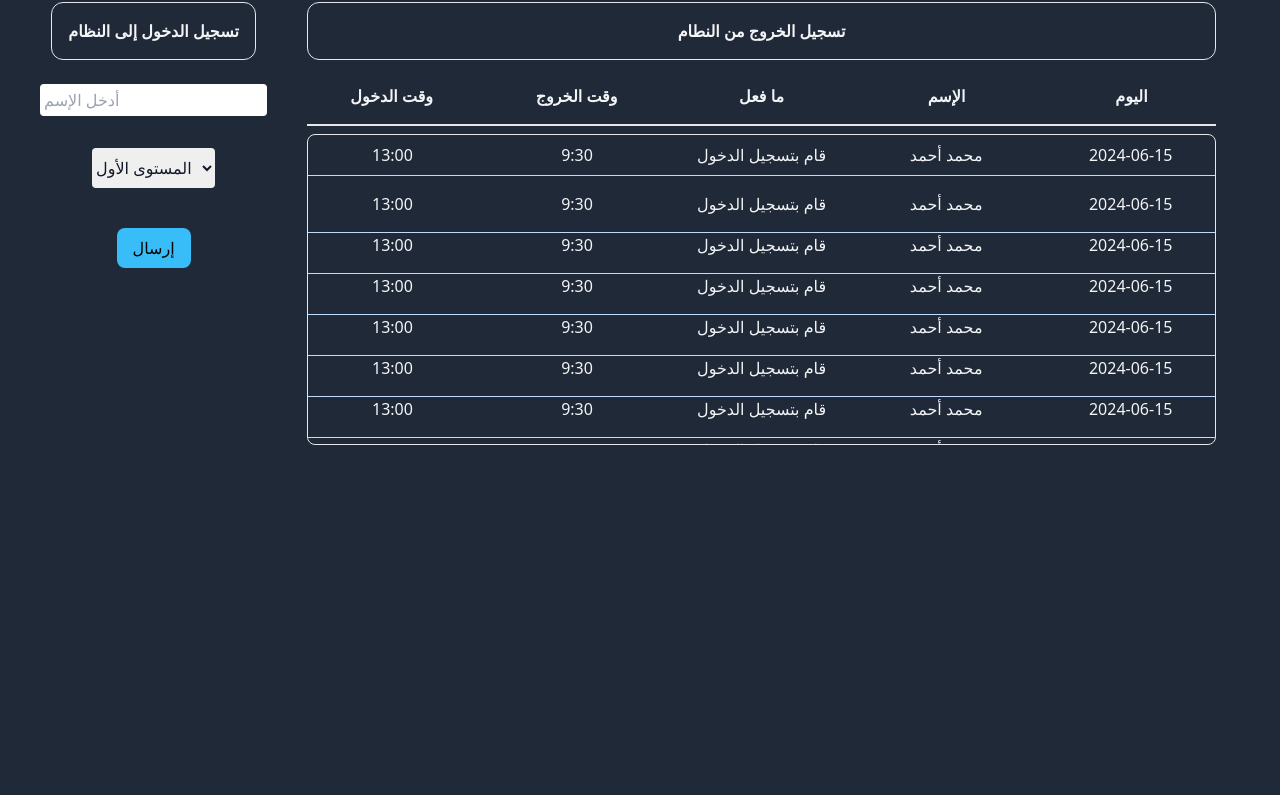
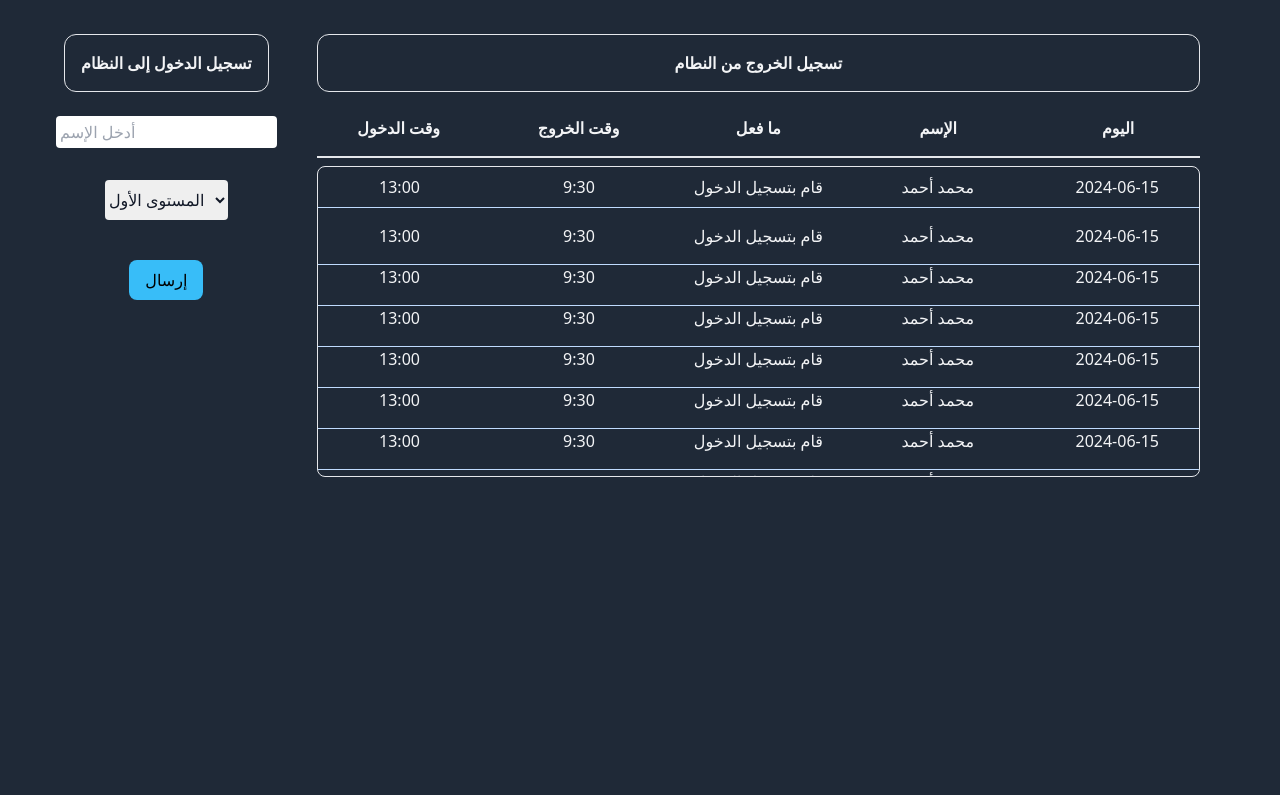
Before and after one commit to mubeeldev/labrecord, a website: page src/arabic-section.html in a window 1280 px wide. Shown: the part 168-963 px from the top of the page. Drawn offline with Linux system fonts and the light colour scheme.

Commit message:
ajusting the arabic layout 7

```diff
--- a/src/arabic-section.html
+++ b/src/arabic-section.html
@@ -6,7 +6,13 @@
     <title>Arabic collage</title>
     <link rel="stylesheet" href="../publick/output.css">
 </head>
-<body class="bg-gray-800 text-gray-900 px-4 py-0 w-full">
+<body class="bg-gray-800
+            text-gray-900
+            overflow-y-hidden
+            flex
+            flex-col
+            p-8
+            w-full">
     <header class="flex items-center justify-center" >
         <div class="w-[200px] flex gap-8 justify-center items-center p-10">
             <img width="200" height="100" src="https://www.qu.edu.sa/wp-content/uploads/2025/02/qu-white-logo.svg" class="attachment-full size-full wp-image-72 entered lazyloaded" alt="The logo of Qassim University includes text in both Arabic and English, where the name of the university appears in Arabic &quot;Qassim University&quot; and in English &quot;Qassim University&quot;, and the text is topped with a distinctive design." data-lazy-src="https://www.qu.edu.sa/wp-content/uploads/2025/02/qu-white-logo.svg" data-ll-status="loaded">
```
Also changed, not shown: publick/output.css.
